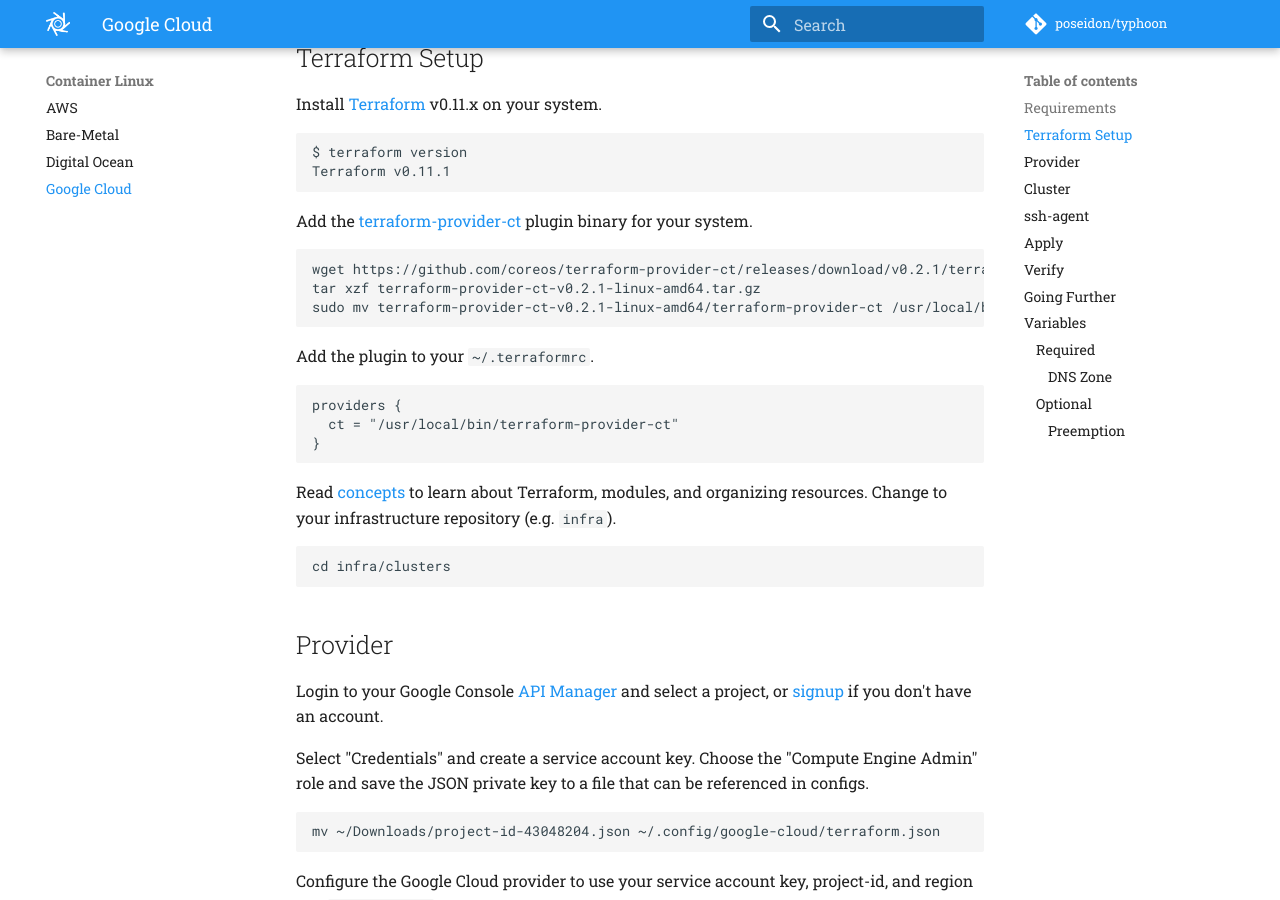
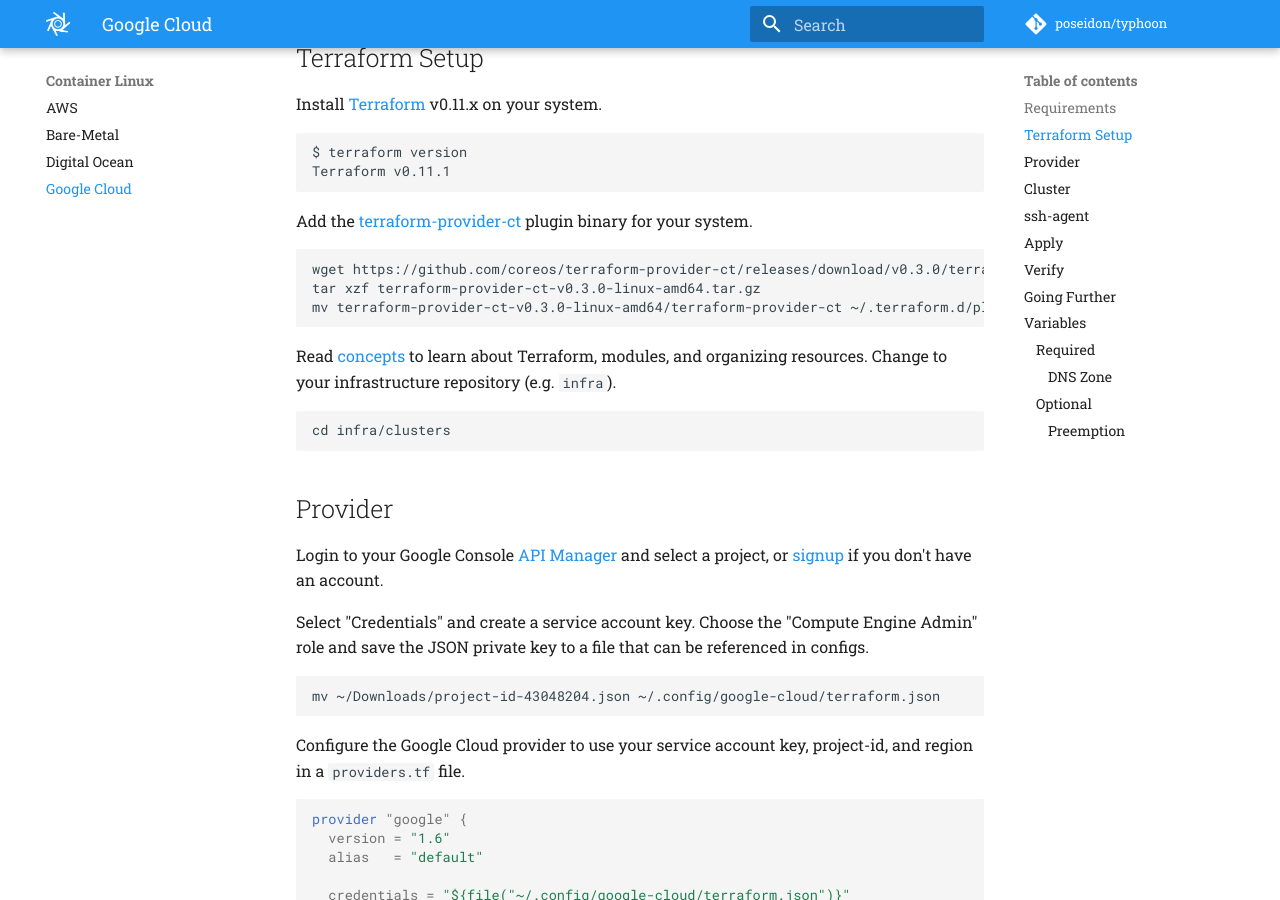
Before and after one commit to poseidon/typhoon, an MkDocs documentation site: the page built from docs/cl/google-cloud.md, in a window 1280 px wide and 900 px high, scrolled down 700 px. Built offline with MkDocs 1.6.1 and Material for MkDocs 9.7.7, drawn with Linux system fonts in a browser that asks for light colours; comment, search, counter and statistics services are not loaded; old or Windows-style settings are respelled for this version of MkDocs.

Commit message:
Update google-cloud.md
including a providers block in .terraformrc has been deprecated in favor of adding the plugin directly to .terraform.d/plugins/

upgarde to terraform-provider-ct-v0.3.0

````diff
--- a/docs/cl/google-cloud.md
+++ b/docs/cl/google-cloud.md
@@ -24,17 +24,9 @@
 Add the [terraform-provider-ct](https://github.com/coreos/terraform-provider-ct) plugin binary for your system.
 
 ```sh
-wget https://github.com/coreos/terraform-provider-ct/releases/download/v0.2.1/terraform-provider-ct-v0.2.1-linux-amd64.tar.gz
-tar xzf terraform-provider-ct-v0.2.1-linux-amd64.tar.gz
-sudo mv terraform-provider-ct-v0.2.1-linux-amd64/terraform-provider-ct /usr/local/bin/
-```
-
-Add the plugin to your `~/.terraformrc`.
-
-```
-providers {
-  ct = "/usr/local/bin/terraform-provider-ct"
-}
+wget https://github.com/coreos/terraform-provider-ct/releases/download/v0.3.0/terraform-provider-ct-v0.3.0-linux-amd64.tar.gz
+tar xzf terraform-provider-ct-v0.3.0-linux-amd64.tar.gz
+mv terraform-provider-ct-v0.3.0-linux-amd64/terraform-provider-ct ~/.terraform.d/plugins/
 ```
 
 Read [concepts](../architecture/concepts.md) to learn about Terraform, modules, and organizing resources. Change to your infrastructure repository (e.g. `infra`).
````
